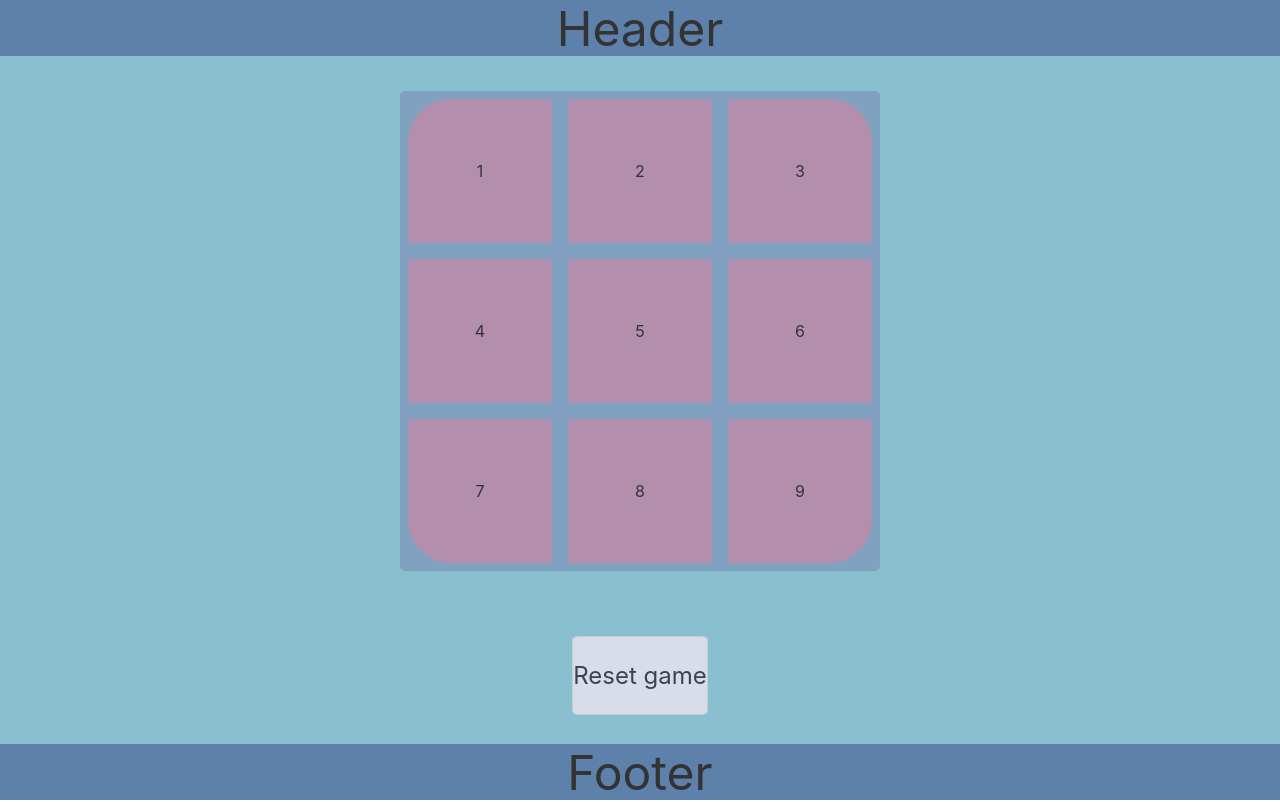
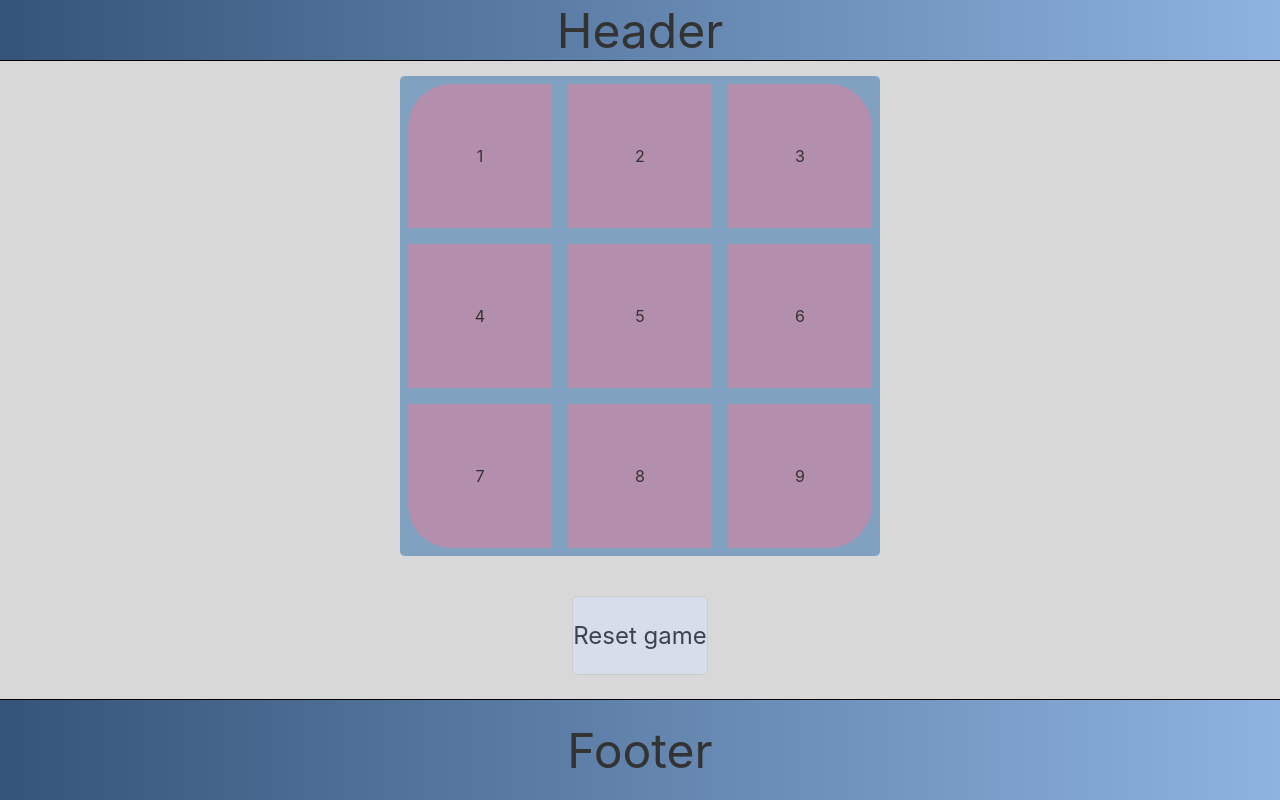
Before and after one commit to ojtanner/tictactoe_svelte, a Svelte app: page / in a window 1280 px wide. Built offline with nearby package versions, Linux system fonts and the light colour scheme.

Commit message:
Add prop-dependant class to Bar Adjust css

```diff
--- a/src/modules/App.svelte
+++ b/src/modules/App.svelte
@@ -8,8 +8,8 @@
 		margin: 0;
 		padding: 0;
 		width: 100vw;
-		height: 100vh;
-		background: #88c0d0;
+		height: 100%;
+		background: #d8d8d8;
 
 		display: grid;
 		grid-template-rows: auto 1fr auto;
@@ -17,11 +17,11 @@
 </style>
 
 <div id="background">
-	<Bar>
+	<Bar usage="header">
 		<p>Header</p>
 	</Bar>
 	<PlayingField></PlayingField>
-	<Bar>
+	<Bar usage="footer">
 		<p>Footer</p>
 	</Bar>
 </div>
--- a/src/modules/Reusable/Bar.svelte
+++ b/src/modules/Reusable/Bar.svelte
@@ -1,25 +1,45 @@
 <script>
+    export let usage;
 </script>
 
 <style>
-
     * {
         margin: 0;
     }
 
-#container {
+    .container {
         display: flex;                  /* Enable justify-content and align-items */
         justify-content: center;        /* Center vertically */
         align-items: center;            /* Center horizontally */
         width: 100%;
-    height: 7vh;
-    background-color: #5e81ac;
+        background-image: linear-gradient(to right, #355479, #8eb3e0);
 
         font-size: 3em;
     }
 
+    .header {
+        border-bottom: 1px solid black;
+        height: 60px;
+    }
+
+    .footer {
+        border-top: 1px solid black;
+        height: 100px;
+    }
 </style>
 
-<div id="container">
+{#if usage === "header"}
+    <div class="container header">
         <slot></slot>
     </div>
+
+{:else if usage === "footer"}
+    <div class="container footer">
+        <slot></slot>
+    </div>
+
+{:else}
+    <div class="container">
+        <slot></slot>
+    </div>
+{/if}
```
Lines whose indentation alone changed are shown as unchanged.
